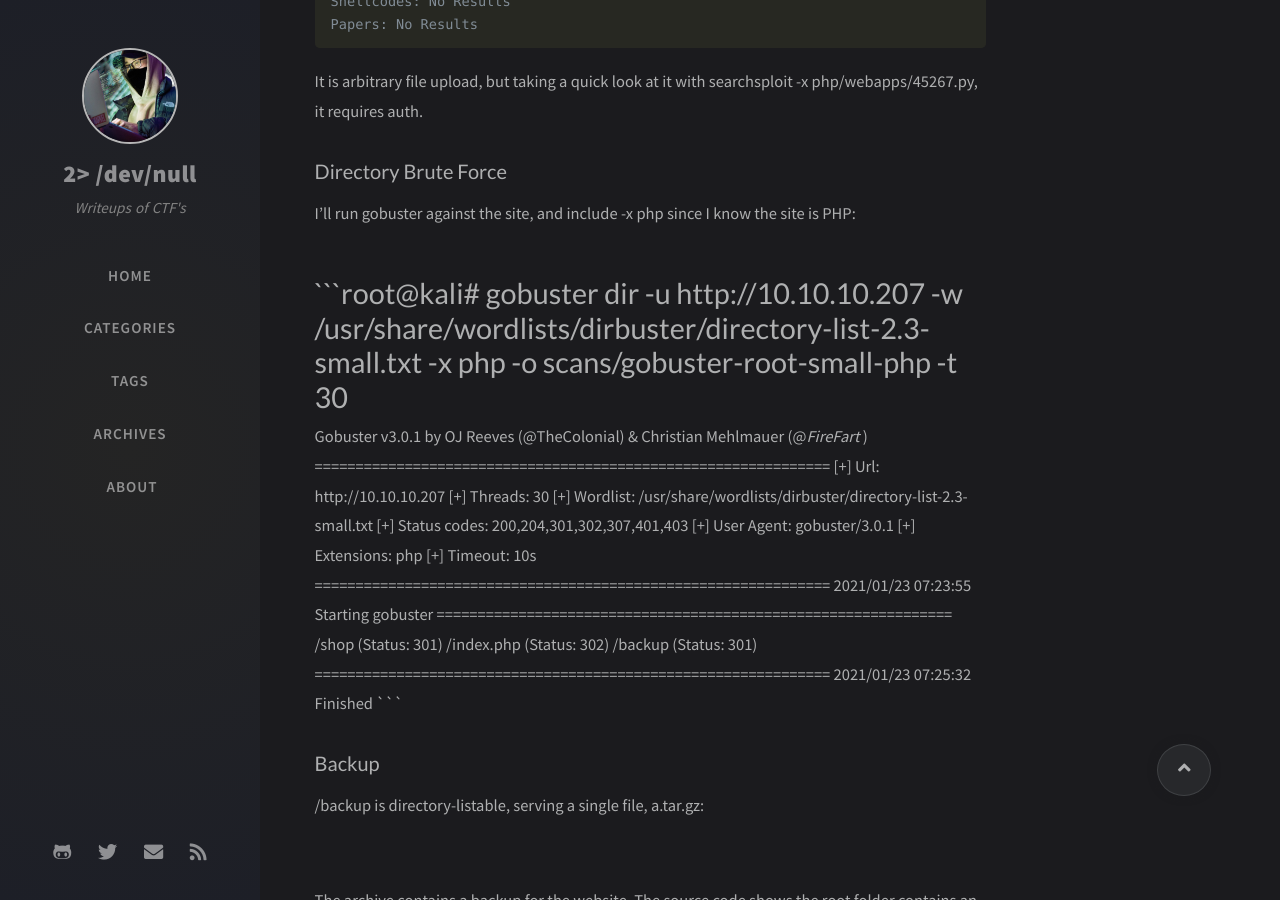
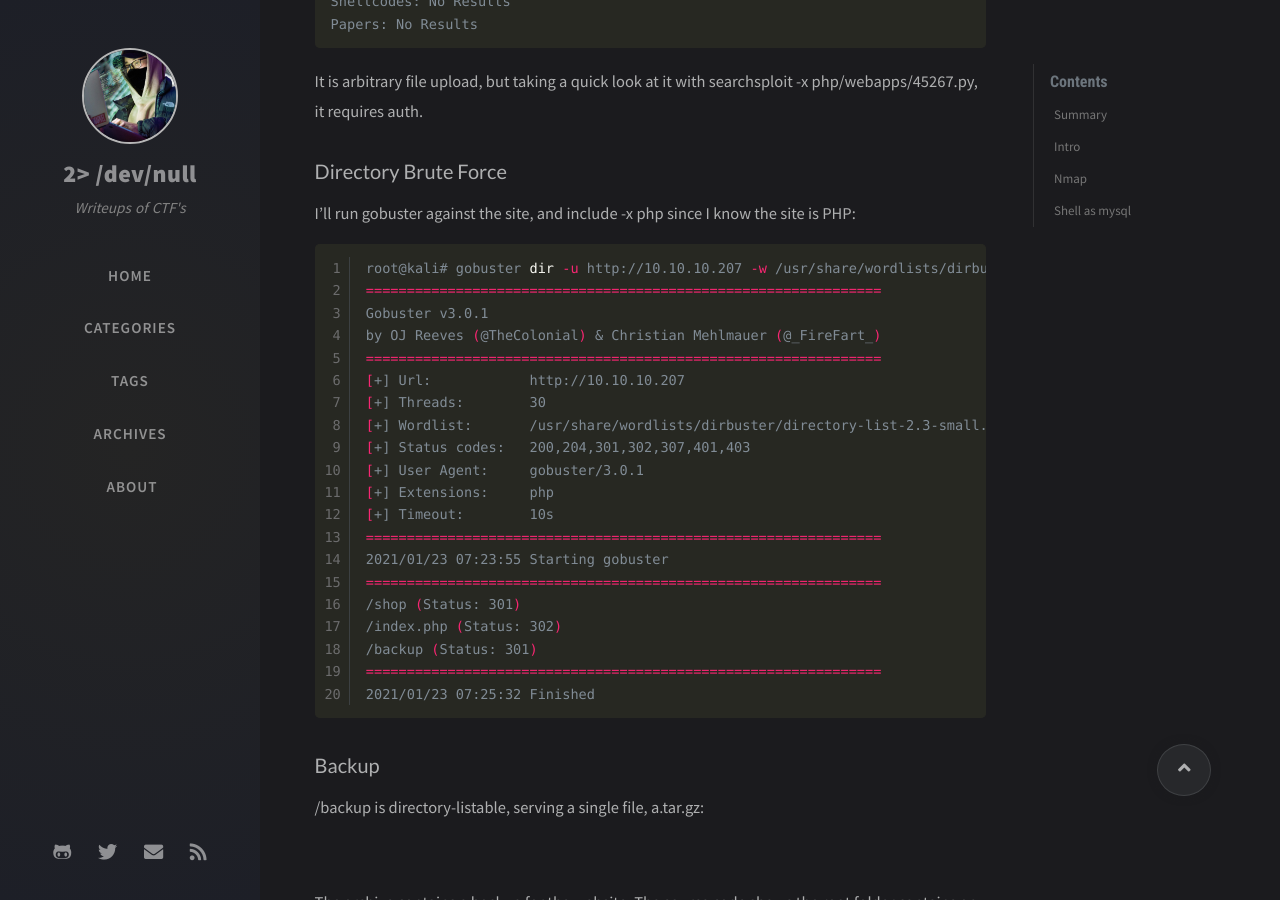
Before and after one commit to darksec1337/darksec1337.github.io, a Jekyll site: the page built from _posts/2021-01-23-Compromised.md, in a window 1280 px wide and 900 px high, scrolled down 3122 px. Built offline with Jekyll 4.4.1, drawn with Linux system fonts in a browser that asks for light colours; nearby versions of some CDN libraries; comment, search, counter and statistics services are not loaded; some of the changed text lies outside the part shown.

Commit message:
Update 2021-01-23-Compromised.md

````diff
--- a/_posts/2021-01-23-Compromised.md
+++ b/_posts/2021-01-23-Compromised.md
@@ -105,7 +105,8 @@
 ### Directory Brute Force
 I’ll run gobuster against the site, and include -x php since I know the site is PHP:
 
-```root@kali# gobuster dir -u http://10.10.10.207 -w /usr/share/wordlists/dirbuster/directory-list-2.3-small.txt -x php -o scans/gobuster-root-small-php -t 30
+```bash
+root@kali# gobuster dir -u http://10.10.10.207 -w /usr/share/wordlists/dirbuster/directory-list-2.3-small.txt -x php -o scans/gobuster-root-small-php -t 30
 ===============================================================
 Gobuster v3.0.1
 by OJ Reeves (@TheColonial) & Christian Mehlmauer (@_FireFart_)
````
